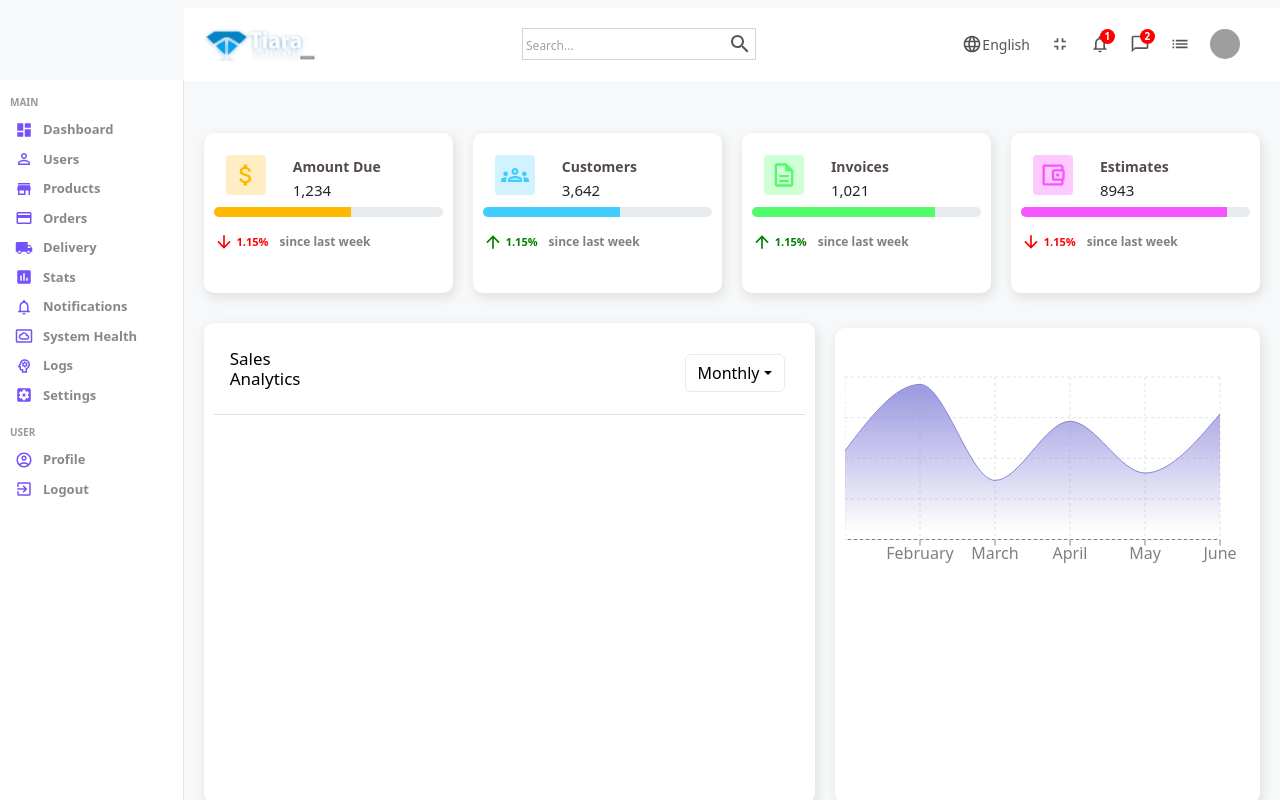
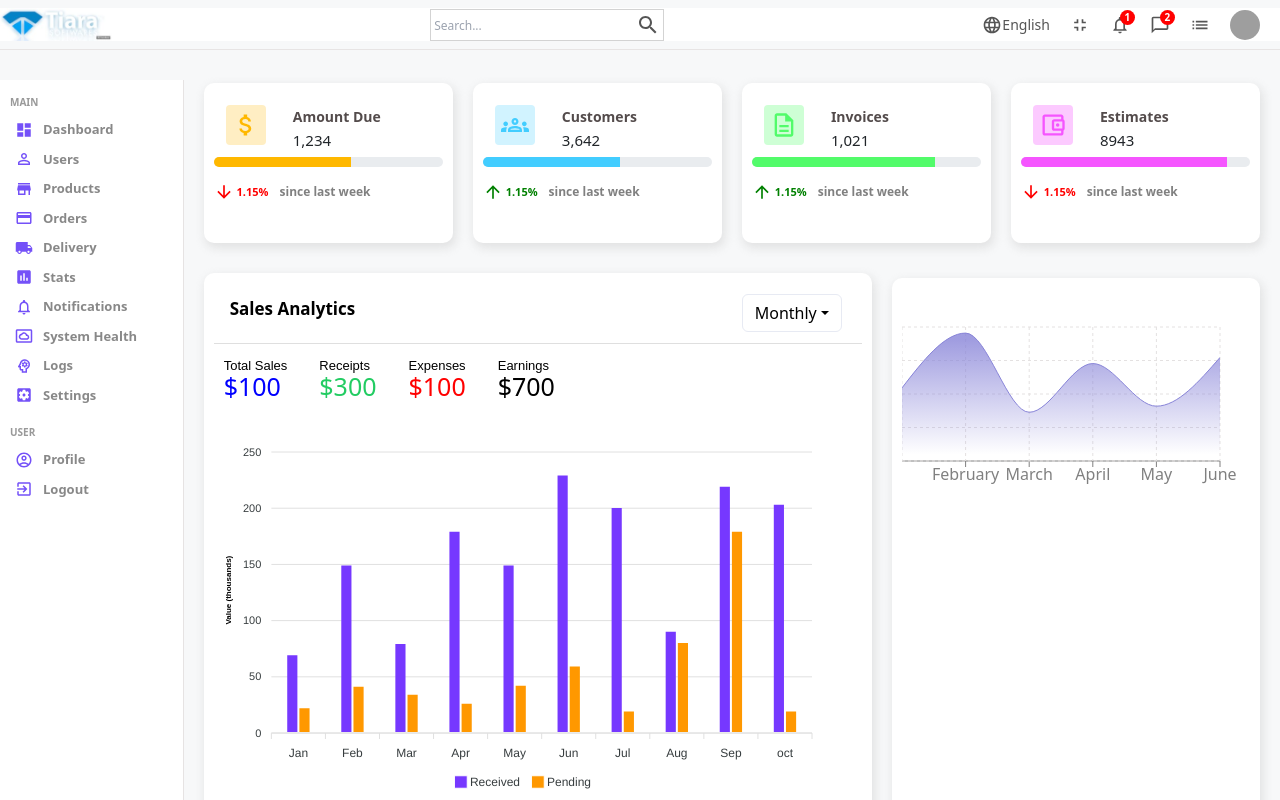
Before and after one commit to monika700557/my-app-1, a React (Create React App) app: page / in a window 1280 px wide. Shown: the top 800 px of the page. Built offline with nearby package versions, Linux system fonts and the light colour scheme; grey boxes are pictures that could not be loaded.

Commit message:
have chnages in featured.jsx

```diff
--- a/package.json
+++ b/package.json
@@ -9,10 +9,13 @@
     "@testing-library/jest-dom": "^5.17.0",
     "@testing-library/react": "^13.4.0",
     "@testing-library/user-event": "^13.5.0",
+    "apexcharts": "^3.51.0",
     "bootstrap": "^5.3.3",
     "chart.js": "^4.4.3",
     "react": "^18.3.1",
+    "react-apexcharts": "^1.4.1",
     "react-bootstrap": "^2.10.4",
+    "react-chartjs-2": "^5.2.0",
     "react-circular-progressbar": "^2.1.0",
     "react-dom": "^18.3.1",
     "react-icons": "^5.2.1",
--- a/src/components/featured/Featured.jsx
+++ b/src/components/featured/Featured.jsx
@@ -1,11 +1,92 @@
 import "./featured.scss";
 import MoreVertIcon from "@mui/icons-material/MoreVert";
-import { CircularProgressbar } from "react-circular-progressbar";
-import "react-circular-progressbar/dist/styles.css";
-import Dropdown from 'react-bootstrap/Dropdown';
+import Dropdown from "react-bootstrap/Dropdown";
+import Chart from "react-apexcharts";
+import React, { useState } from "react";
 
+const dropdownItems = [
+  { id: 1, label: "Action", href: "#/action-1" },
+  { id: 2, label: "Another action", href: "#/action-2" },
+  { id: 3, label: "Something else", href: "#/action-3" },
+];
+
+const metrics = [
+  { label: 'Total Sales', value: '$100', color: 'blue' },
+  { label: 'Receipts', value: '$300', color: '#22cc62' },
+  { label: 'Expenses', value: '$100', color: 'red' },
+  { label: 'Earnings', value: '$700', color: 'black' },
+];
 
 const Featured = () => {
+  const [state, setState] = useState({
+    options: {
+      colors: ["rgb(118, 56, 255)", "#FF9800"],
+      chart: {
+        id: "basic-bar",
+        offsetX: 8,
+        toolbar: {
+          show: false, // Disable the toolbar
+        },
+
+      },
+      xaxis: {
+        categories: ["Jan", "Feb", "Mar", "Apr", "May", "Jun", "Jul", "Aug", "Sep", "oct"],
+
+      },
+      yaxis: {
+        min: 0,
+        max: 250,
+        tickAmount: 5,
+        title: {
+          text: 'Value (thousands)', // Instructional text
+          style: {
+            color: '#000',
+            fontSize: '8px',
+            fontFamily: 'Arial',
+
+          },
+
+        },
+        labels: {
+          formatter: function (val) {
+            return val !== undefined && val !== null ? val.toFixed(0) : '';
+          },
+        },
+      },
+      plotOptions: {
+        bar: {
+          horizontal: false,
+          endingShape: 'rounded',
+          columnWidth: '45%',
+        },
+      },
+      dataLabels: {
+        enabled: false, // Ensure that data labels are disabled globally
+      },
+      fill: {
+        opacity: 1,
+      },
+      stroke: {
+        show: true,
+        width: 2, // Border width
+        colors: ['transparent'],
+        // Border color
+      },
+
+    },
+
+    series: [
+      {
+        name: "Received",
+        data: [70, 150, 80, 180, 150, 230, 201, 91, 220,204],
+      },
+      {
+        name: "Pending",
+        data: [23, 42, 35, 27, 43, 60, 20, 81,180,20],
+      },
+    ],
+  });
+
   return (
     <div className="featured">
       <div className="top">
@@ -14,16 +95,42 @@ const Featured = () => {
           <Dropdown.Toggle variant="success" id="dropdown-basic">
             Monthly
           </Dropdown.Toggle>
-
           <Dropdown.Menu>
-        <Dropdown.Item href="#/action-1">Action</Dropdown.Item>
-        <Dropdown.Item href="#/action-2">Another action</Dropdown.Item>
-        <Dropdown.Item href="#/action-3">Something else</Dropdown.Item>
+            {dropdownItems.map((item) => (
+              <Dropdown.Item key={item.id} href={item.href}>
+                {item.label}
+              </Dropdown.Item>
+            ))}
           </Dropdown.Menu>
         </Dropdown>
         <MoreVertIcon fontSize="small" />
       </div>
 
+      <div className="card-body">
+        <div className="body-header">
+          {metrics.map((metric, index) => (
+            <div className="body-header-text" key={index}>
+              <span className="body-header-span">
+                {metric.label}
+              </span>{" "}
+              <p
+                className="body-header-p"
+                style={{ color: metric.color }}
+              >
+                {metric.value}
+              </p>{" "}
+            </div>
+          ))}
+        </div>
+        <Chart
+          options={state.options}
+          series={state.series}
+          type="bar"
+          width="600"
+
+
+        />
+      </div>
     </div>
   );
 };
--- a/src/components/featured/featured.scss
+++ b/src/components/featured/featured.scss
@@ -3,7 +3,7 @@
    background-color: white;
     box-shadow: 2px 4px 10px 1px rgba(201, 201, 201, 0.47);
     padding: 10px;
-    height:60vh;
+    height:100vh;
     border-radius: 10px;
 
     .top {
@@ -15,9 +15,10 @@
 
       .title {
         font-size: 17px;
-        font-weight: 500;
+        font-weight: 600;
         padding: 1rem;
         color: black;
+        width: 10rem;
 
     }
     }
@@ -95,3 +96,24 @@
     margin-left: 23rem;
 
   }
+
+
+  .body-header{
+    display: flex;
+    gap: 32px;
+    top: 30px;
+    padding: 10px;
+  }
+  .body-header-text{
+    line-height: 20px;
+  }
+  .body-header-span{
+    font-family: circularstd, sans-serif;
+    font-size: 13px;
+    font-weight: 400;
+    color: black;
+  }
+  p.body-header-p {
+    font-size: 25px;
+    font-weight: 500;
+}
--- a/src/components/navbar/Navbar.jsx
+++ b/src/components/navbar/Navbar.jsx
@@ -13,7 +13,7 @@ const Navbar = () => {
  //const { dispatch } = useContext(DarkModeContext);
 
   return (
-    <div className="navbar">
+    <div className="navbar navbar-slide">
 
 
 
--- a/src/components/navbar/navbar.scss
+++ b/src/components/navbar/navbar.scss
@@ -8,13 +8,11 @@
   left: 0;
   position: fixed;
   right: 0;
-    top: 0;
 
 
 
   .wrapper {
     width: 100%;
-      padding: 20px;
     display: flex;
     align-items: center;
     justify-content: space-between;
@@ -79,3 +77,7 @@
 img.log-navbar {
 width: 7rem;
 }
+
+.navbar.navbar-slide {
+  position :absolute;
+}
```
Also changed, not shown: 1 other file (tests, documents, lock files or other folders). Lines whose indentation alone changed are shown as unchanged.
